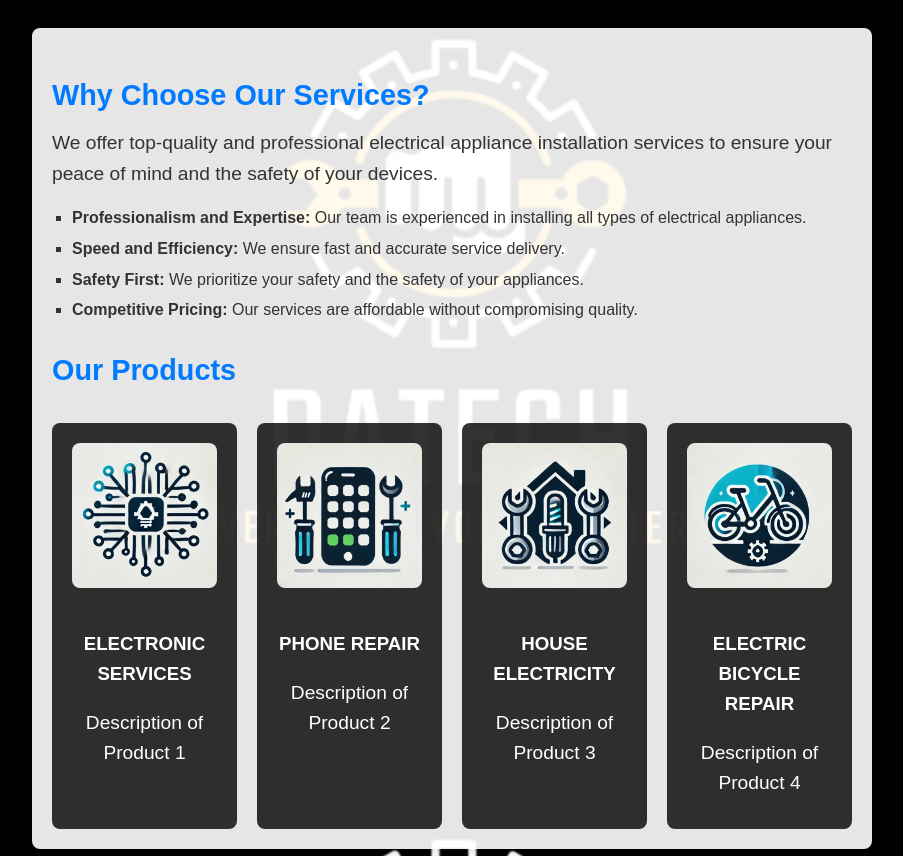
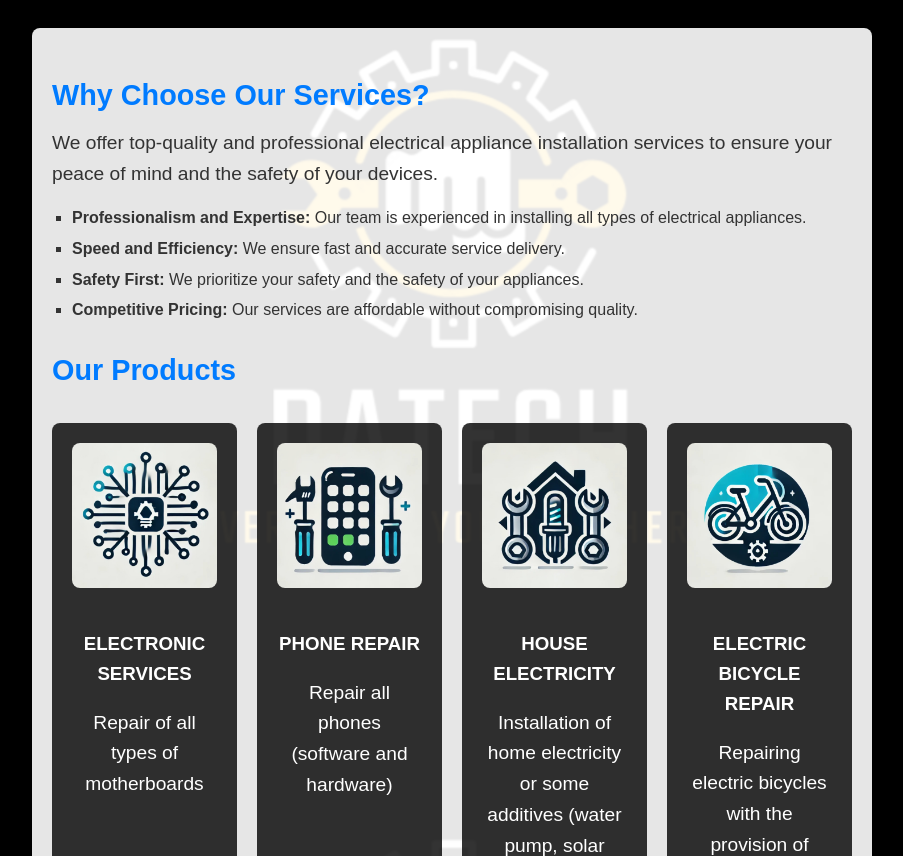
Before and after one commit to DATECH212/DATECH212.github.io, a plain HTML site: page index.html in a window 1280 px wide. Shown: the part 96-952 px from the top of the page, without its empty margins (188-1091 px from the left). Drawn offline with Linux system fonts and the light colour scheme.

Commit message:
Update index.html
Add description

```diff
--- a/index.html
+++ b/index.html
@@ -239,7 +239,7 @@
         <div class="product" onclick="showContactButton(this)">
             <img src="11.JPEG" alt="ELECTRONIC SERVICES">
             <h3>ELECTRONIC SERVICES</h3>
-            <p>Description of Product 1</p>
+            <p>Repair of all types of motherboards</p>
             <div class="contact-button">
                 <a href="https://wa.me/+212718528181/?text=ELECTRONIC SERVICES">Contact Us</a>
             </div>
@@ -247,7 +247,7 @@
         <div class="product" onclick="showContactButton(this)">
             <img src="12.JPEG" alt="PHONE REPAIR">
             <h3>PHONE REPAIR</h3>
-            <p>Description of Product 2</p>
+            <p>Repair all phones (software and hardware)</p>
             <div class="contact-button">
                 <a href="https://wa.me/+212718528181/?text=PHONE REPAIR">Contact Us</a>
             </div>
@@ -255,7 +255,7 @@
         <div class="product" onclick="showContactButton(this)">
             <img src="13.JPEG" alt="HOUSE ELECTRICITY">
             <h3>HOUSE ELECTRICITY</h3>
-            <p>Description of Product 3</p>
+            <p>Installation of home electricity or some additives (water pump, solar energy or surveillance cameras)</p>
             <div class="contact-button">
                 <a href="https://wa.me/+212718528181/?text=HOUSE ELECTRICITY">Contact Us</a>
             </div>
@@ -263,7 +263,7 @@
         <div class="product" onclick="showContactButton(this)">
             <img src="14.JPEG" alt="ELECTRIC BICYCLE REPAIR">
             <h3>ELECTRIC BICYCLE REPAIR</h3>
-            <p>Description of Product 4</p>
+            <p>Repairing electric bicycles with the provision of parts as (battery, wheel, motor, lights)</p>
             <div class="contact-button">
                 <a href="https://wa.me/+212718528181/?text=ELECTRIC BICYCLE REPAIR">Contact Us</a>
             </div>
```
